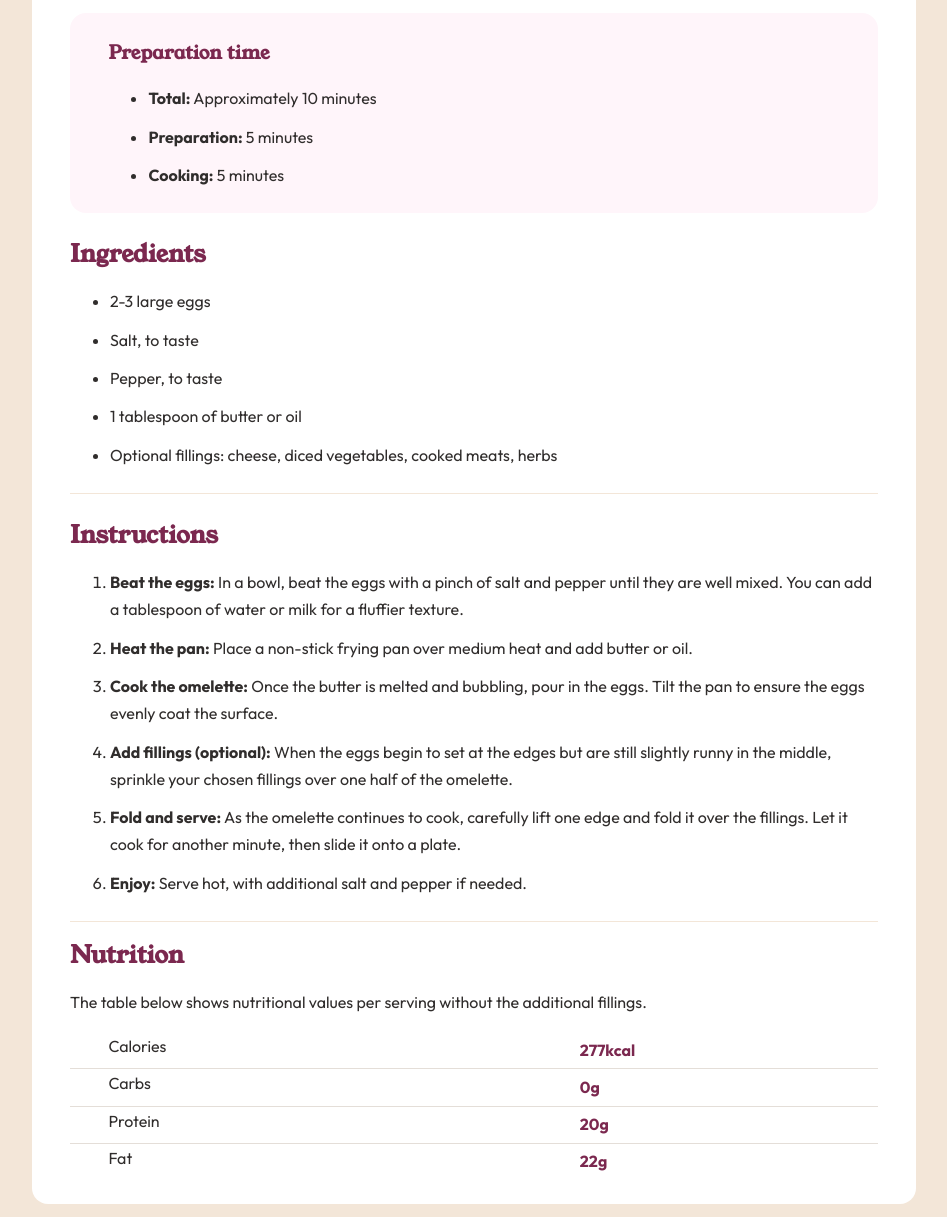
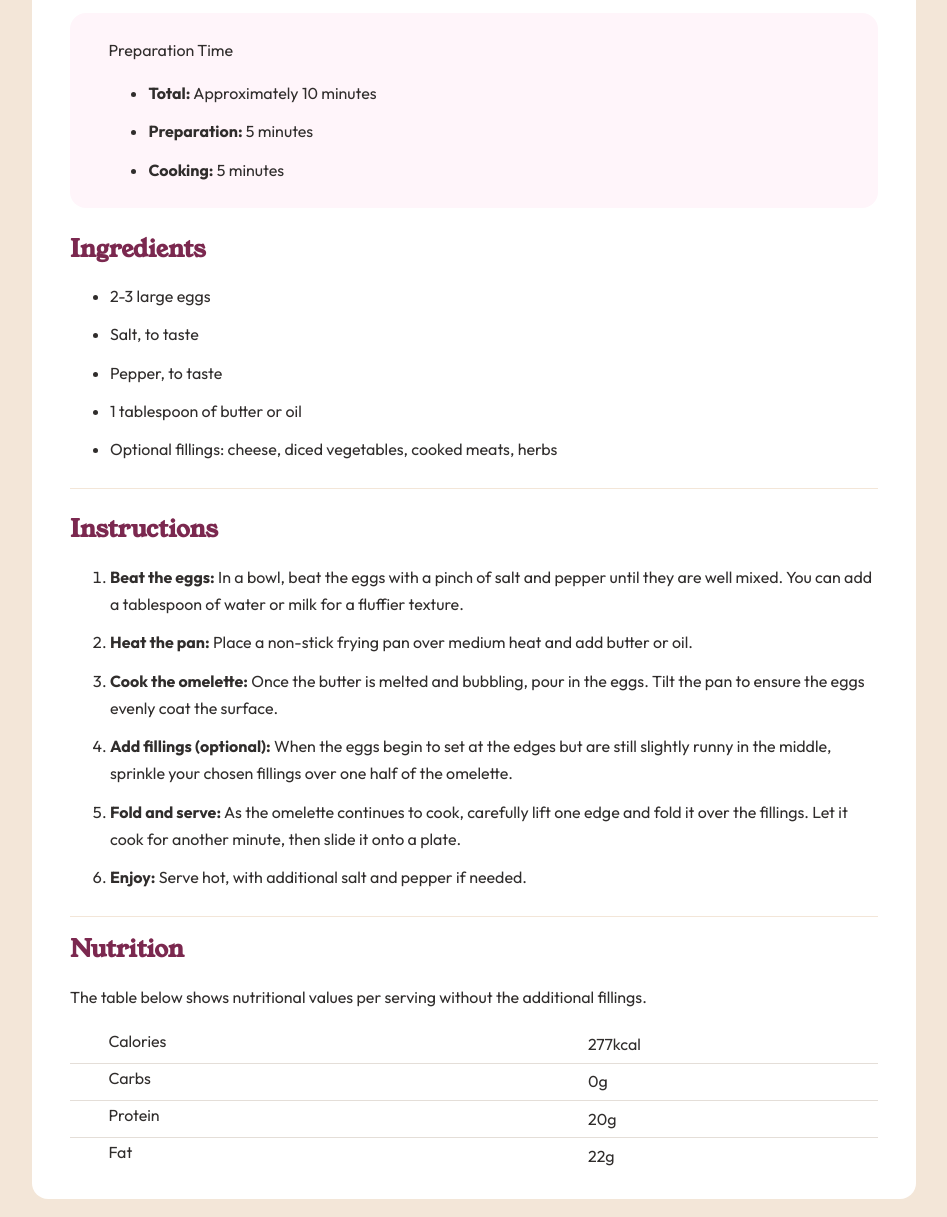
Before and after one commit to itsadnwn/recipe-page-main, a plain HTML site: page index.html in a window 1280 px wide. Shown: the part 603-1820 px from the top of the page, without its empty margins (166-1113 px from the left). Drawn offline with Linux system fonts and the light colour scheme.

Commit message:
Add files via upload

```diff
--- a/index.html
+++ b/index.html
@@ -7,9 +7,10 @@
     <title>🍳 Simple Omelette Recipe</title>
 </head>
 <body>
+    <main>
         <section class="container">
             <div class="omelette-image">
-                <img src="resources/images/image-omelette.jpeg" width="100%"/>
+                    <img src="resources/images/image-omelette.jpeg" alt="omelette image" width="100%"/>
             </div>
 
             <div class="omelette-recipe">
@@ -19,7 +20,7 @@
                 </div>
 
                 <div class="prep-time">
-                <h3>Preparation time</h3>
+                    <p id="prep-tag">Preparation Time</p>
                     <ul>
                         <li><strong>Total:</strong> Approximately 10 minutes</li>
                         <li><strong>Preparation:</strong> 5 minutes</li>
@@ -75,24 +76,25 @@
                         <tbody>
                             <tr>
                                 <td>Calories</td>
-                            <td id="nutrition-value">277kcal</td>
+                                <td class="nutrition-value">277kcal</td>
                             </tr>
                             <tr>
                                 <td>Carbs</td>
-                            <td id="nutrition-value">0g</td>
+                                <td class="nutrition-value">0g</td>
                             </tr>
                             <tr>
                                 <td>Protein</td>
-                            <td id="nutrition-value">20g</td>
+                                <td class="nutrition-value">20g</td>
                             </tr>
                             <tr>
                                 <td>Fat</td>
-                            <td id="nutrition-value">22g</td>
+                                <td class="nutrition-value">22g</td>
                             </tr>
                         </tbody>
                     </table>
                 </div>
             </div>
         </section>
+    </main>
 </body>
 </html>
```
Lines whose indentation alone changed are shown as unchanged.
